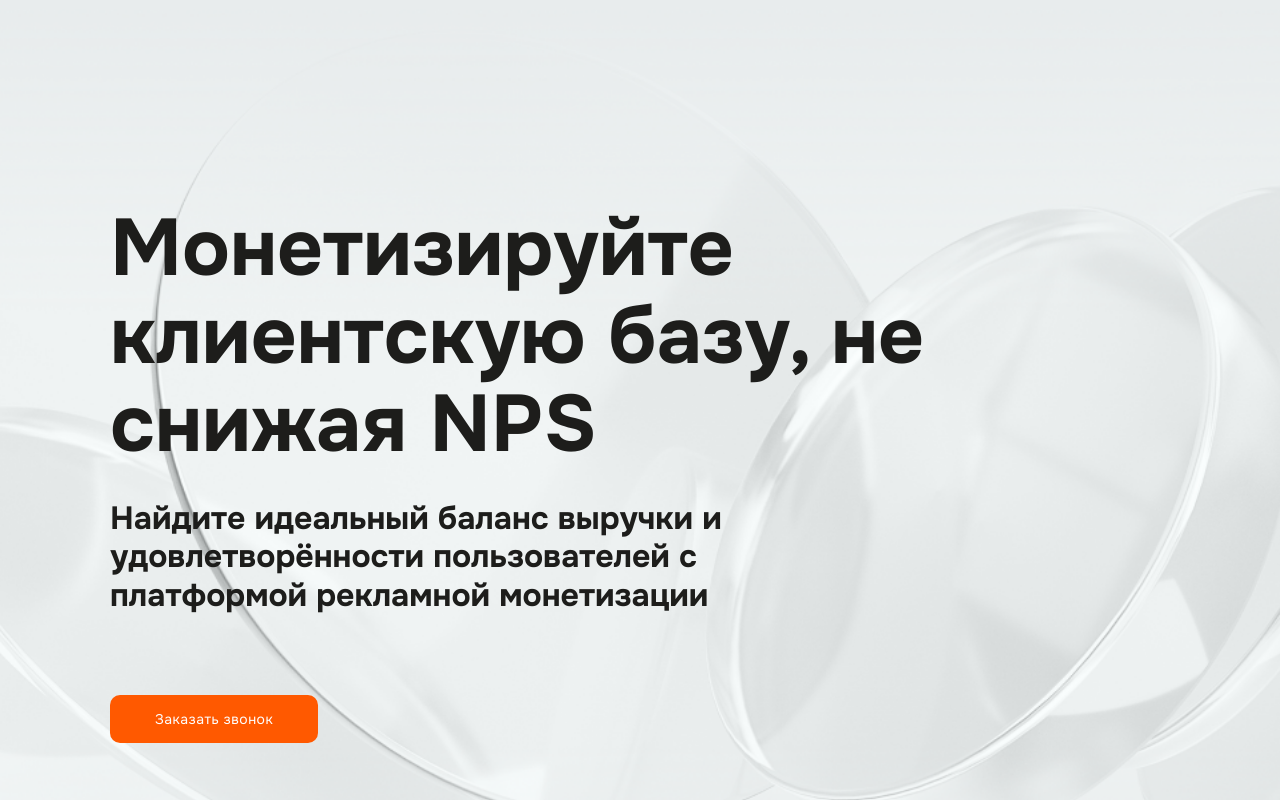
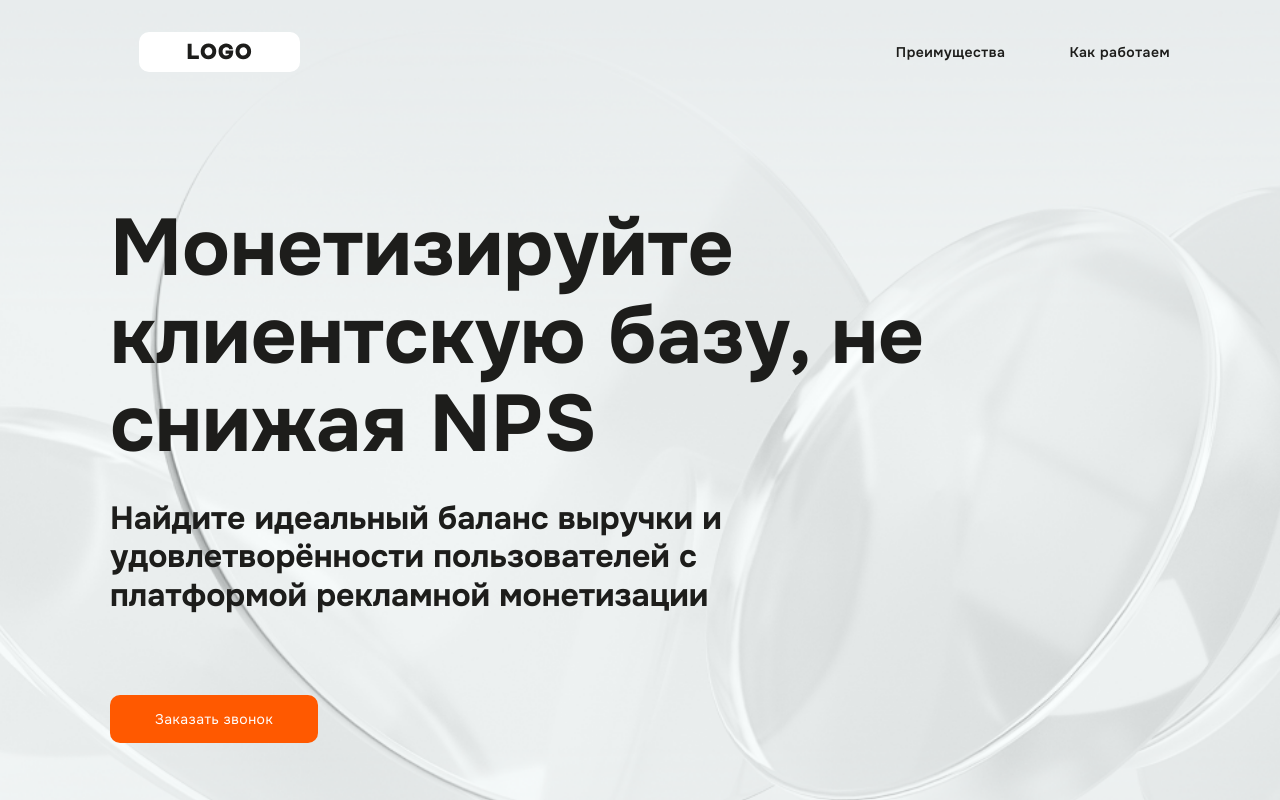
Before and after one commit to chairowner/getshoptv-test, a Next.js app: page / in a window 1280 px wide. Shown: the top 800 px of the page. Built offline with nearby package versions, Linux system fonts and the light colour scheme.

Commit message:
add desktop layout

```diff
--- a/app/layout.tsx
+++ b/app/layout.tsx
@@ -16,7 +16,7 @@
 	return (
 		<html lang="ru">
 			<body>
-				{/* <Header /> */}
+				<Header />
 				{children}
 			</body>
 		</html>
--- a/app/modules/Form/Form.module.scss
+++ b/app/modules/Form/Form.module.scss
@@ -3,7 +3,7 @@
   flex-direction: column;
   gap: 64px;
   padding-top: 124px;
-  padding-bottom: 226px;
+  padding-bottom: 200px;
   flex: 1;
 
   .form {
@@ -12,8 +12,6 @@
     height: 216px;
 
     .textarea {
-      // width: 560px;
-      // height: 216px;
       width: 100%;
       height: 100%;
       flex: 1;
--- a/app/modules/Header/Header.module.scss
+++ b/app/modules/Header/Header.module.scss
@@ -1,17 +1,34 @@
 @import '../../styles/theme.scss';
 
-.container {
-  display: flex;
-  justify-content: space-between;
-  align-items: center;
-  padding: 14px 0 14px 29;
+.fixed {
+  position: fixed;
+  z-index: 1000;
+  transition: transform 0.3s ease, background-color 0.3s ease;
+  width: 100%;
+  top: 0;
+  left: 0;
 
-  &.background {
+  &.bg {
     background-color: $color-gray03;
   }
 
-  .navbar {
-    display: flex;
-    gap: 64px;
+  &.hidden {
+    transform: translateY(-100%);
   }
 }
+
+.container {
+  padding: 16px 0;
+
+  .header {
+    display: flex;
+    justify-content: space-between;
+    align-items: center;
+    padding: 14px 0 14px 29px;
+
+    .navbar {
+      display: flex;
+      gap: 64px;
+    }
+  }
+}
--- a/app/modules/Header/Header.tsx
+++ b/app/modules/Header/Header.tsx
@@ -1,12 +1,57 @@
+"use client";
+import { useEffect, useState } from "react";
+import { MenuButton } from "@/app/ui/MenuButton/MenuButton";
+import Image from "next/image";
+import classNames from "classnames";
 import s from "./Header.module.scss";
-import Image from "next/image";
-import { MenuButton } from "@/app/ui/MenuButton/MenuButton";
 
 export const Header = () => {
+	const [onTop, setOnTop] = useState<boolean>(true);
+	const [hidden, setHidden] = useState<boolean>(false);
+	const [lastScrollTop, setLastScrollTop] = useState<number>(0);
+
+	const scrollHandler = () => {
+		const scrollTop = window.scrollY;
+
+		// Появление Header при прокрутке наверх или при scrollTop < 10
+		if (scrollTop < 10) {
+			setOnTop(true);
+			setHidden(false);
+		} else {
+			setOnTop(false);
+
+			// Скрытие Header при прокрутке вниз и показ при прокрутке вверх
+			if (scrollTop > lastScrollTop + 10) {
+				// Скролл вниз (порог в 10px)
+				setHidden(true);
+			} else if (scrollTop < lastScrollTop - 10) {
+				// Скролл вверх (порог в 10px)
+				setHidden(false);
+			}
+		}
+
+		// Обновляем последнюю позицию скролла
+		setLastScrollTop(scrollTop);
+	};
+
+	useEffect(() => {
+		document.addEventListener("scroll", scrollHandler);
+		return () => {
+			document.removeEventListener("scroll", scrollHandler);
+		};
+	}, [lastScrollTop]);
+
 	return (
-		<div className="wrapper">
-			<div className="container">
-				<header className={s.container}>
+		<div
+			className={classNames(
+				"wrapper",
+				s.fixed,
+				!onTop && s.bg,
+				hidden && s.hidden
+			)}
+		>
+			<div className={classNames("container", s.container)}>
+				<header className={s.header}>
 					<Image
 						className={s.logo}
 						src="/icons/logo.svg"
```
